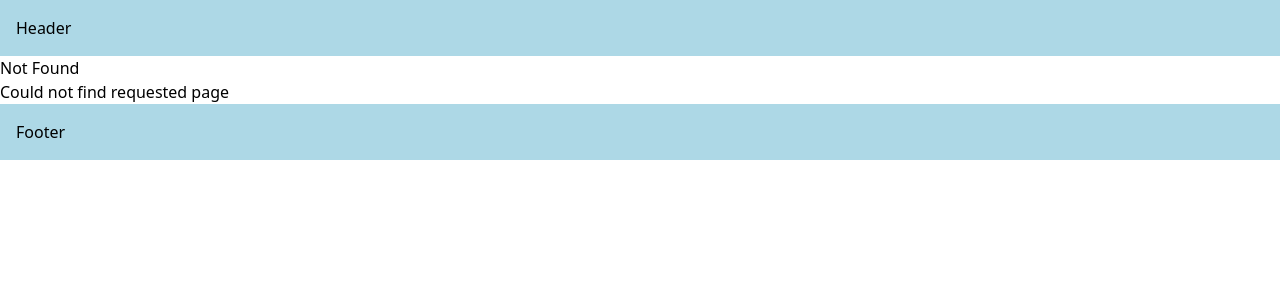
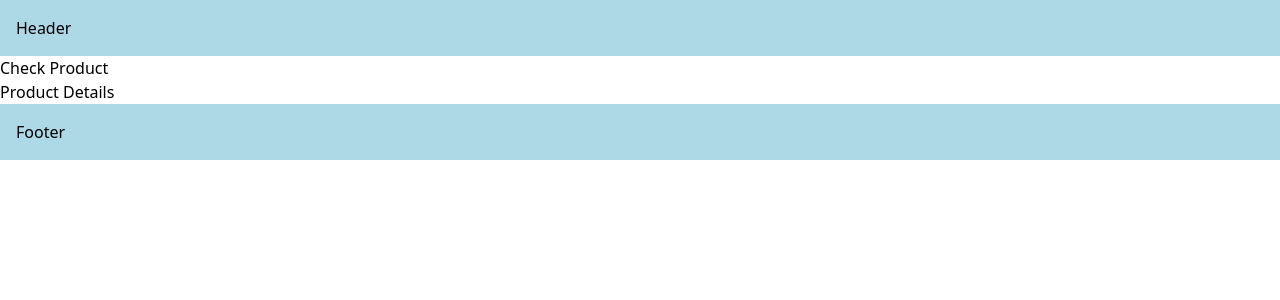
Before and after one commit to roneyyb/next-js-concepts, a Next.js app: page /product-details in a window 1280 px wide. Before the commit this address had no page. Shown: the top 300 px of the page. Built offline with nearby package versions, Linux system fonts and the light colour scheme.

Commit message:
STREAMING EXAMPLE

```diff
--- /dev/null
+++ b/src/app/product-details/_components/Product.tsx
@@ -0,0 +1,4 @@
+export default async function Product() {
+    await new Promise(resolve => setTimeout(resolve, 3000));
+    return <h1>{"Product Details"}</h1>
+}
--- /dev/null
+++ b/src/app/product-details/_components/Review.tsx
@@ -0,0 +1,5 @@
+export default async function Review() {
+    await new Promise(resolve => setTimeout(resolve, 10000));
+    console.log("reviewww")
+    return <h1>{"Reviews"}</h1>
+}
--- /dev/null
+++ b/src/app/product-details/page.tsx
@@ -0,0 +1,15 @@
+import { Suspense } from "react";
+import Product from "./_components/Product";
+import Review from "./_components/Review";
+
+export default function ProductDetailsPage() {
+    return <div>
+        <h1>{"Check Product"}</h1>
+        <Suspense fallback={<h1>"Loading Reviews"</h1>}>
+            <Review />
+        </Suspense>
+        <Suspense fallback={"Loading Product Details"}>
+            <Product />
+        </Suspense>
+    </div>
+}
```
Also changed, not shown: 1 other file (tests, documents, lock files or other folders).
